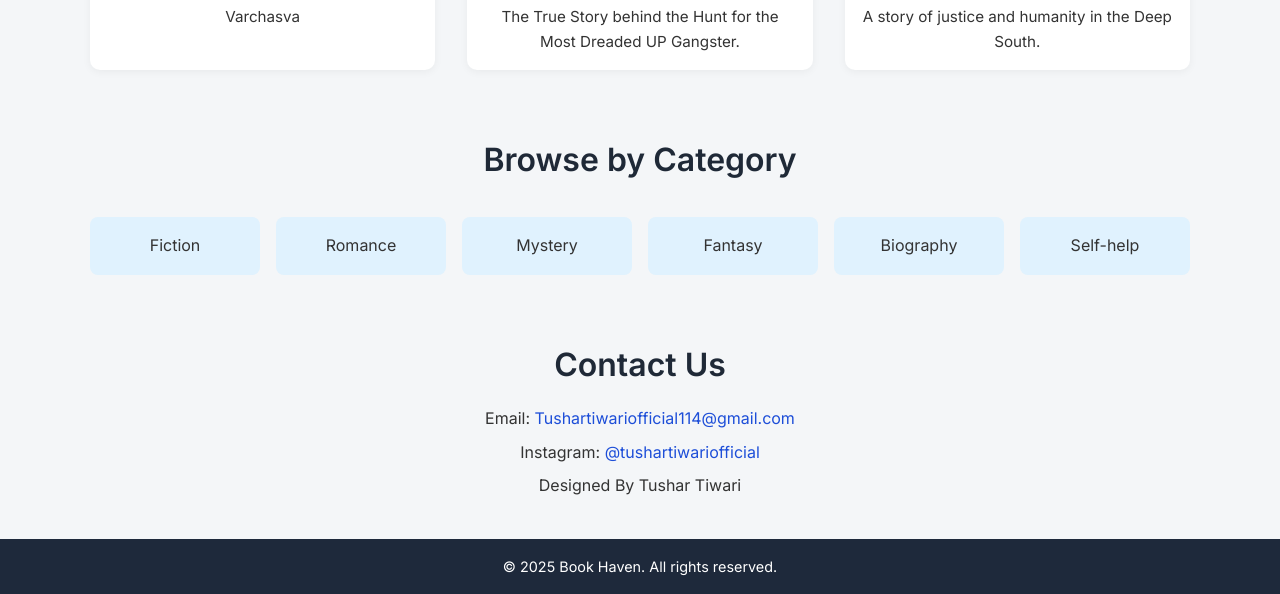
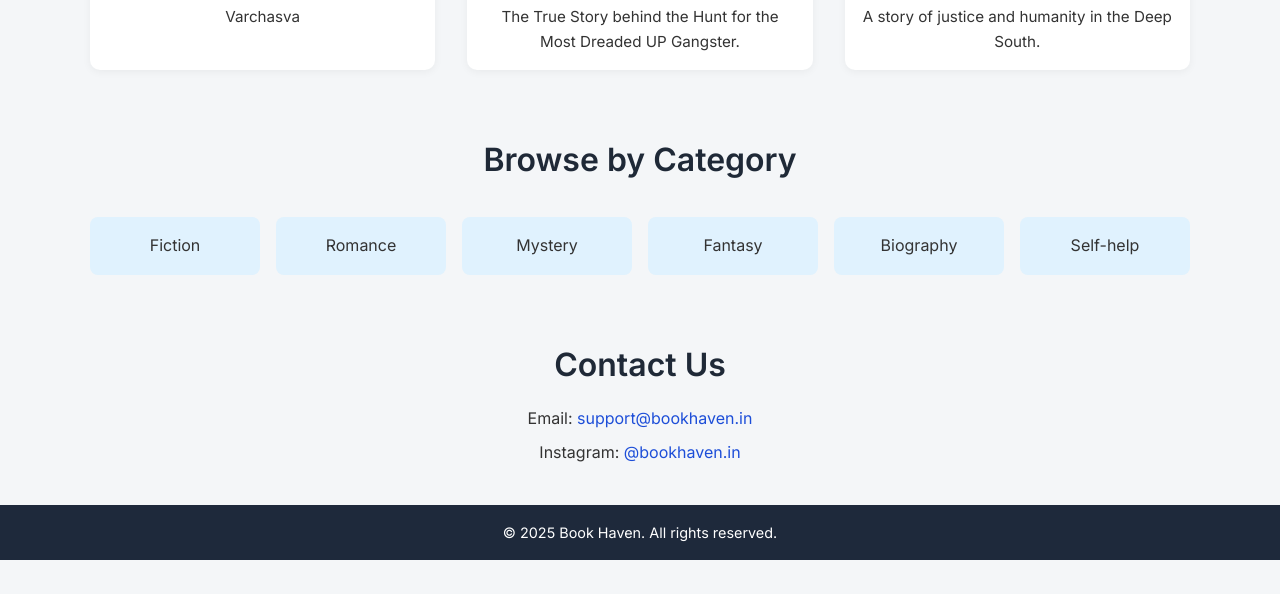
Before and after one commit to Tushar0114/book-haven, a plain HTML site: page index.html in a window 1280 px wide. Shown: the part 1155-1749 px from the top of the page. After the commit the page ends 1715 px from the top, so only its background shows below. Drawn offline with Linux system fonts and the light colour scheme.

Commit message:
📧 Updated contact info to Book Haven branding

```diff
--- a/index.html
+++ b/index.html
@@ -80,14 +80,13 @@
   </section>
 
   <!-- Contact Section -->
-  <section class="contact" id="contact">
-    <div class="container">
-      <h2>Contact Us</h2>
-      <p>Email: <a href="mailto:info@bookhaven.com">Tushartiwariofficial114@gmail.com</a></p>
-      <p>Instagram: <a href="#">@tushartiwariofficial</a></p>
-      <p>Designed By Tushar Tiwari</p>
-    </div>
-  </section>
+<section class="contact" id="contact">
+  <div class="container">
+    <h2>Contact Us</h2>
+    <p>Email: <a href="mailto:support@bookhaven.in">support@bookhaven.in</a></p>
+    <p>Instagram: <a href="https://instagram.com/bookhaven.in" target="_blank">@bookhaven.in</a></p>
+  </div>
+</section>
 
   <!-- Footer -->
   <footer>
```
